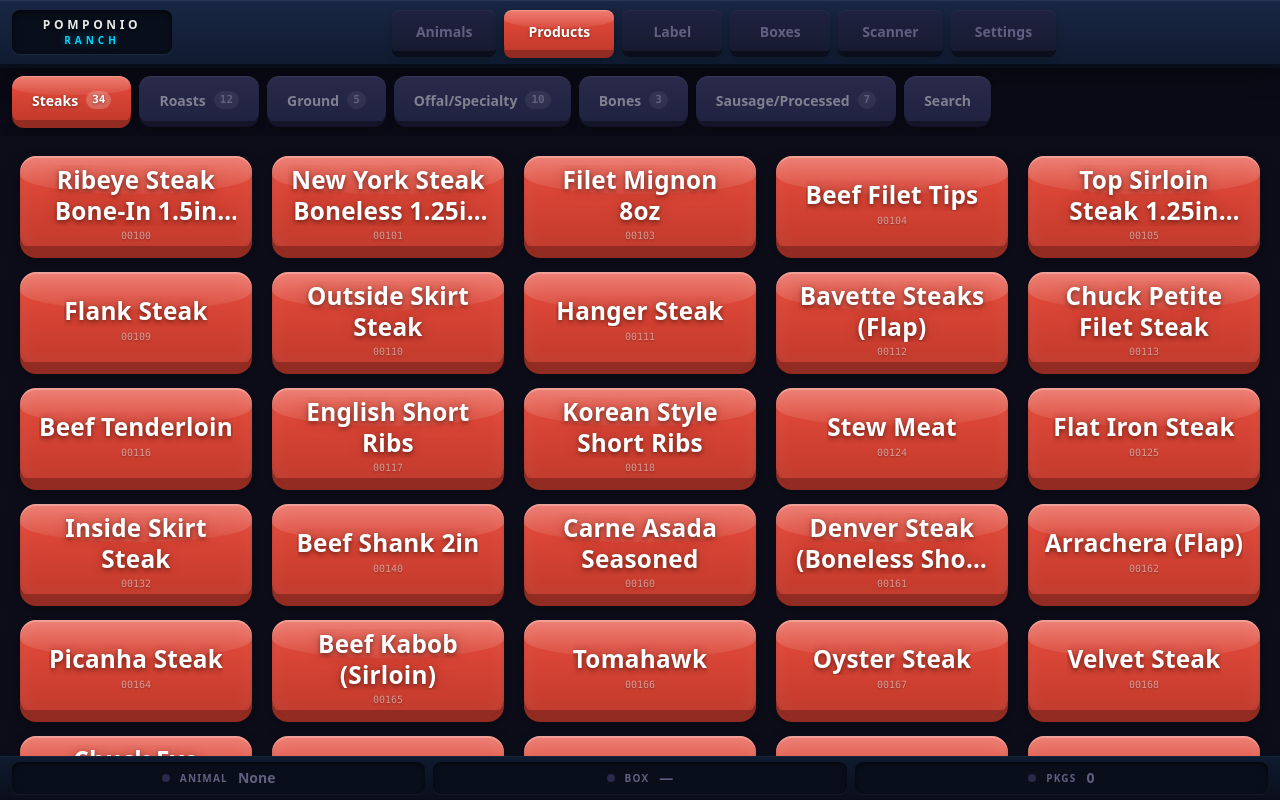
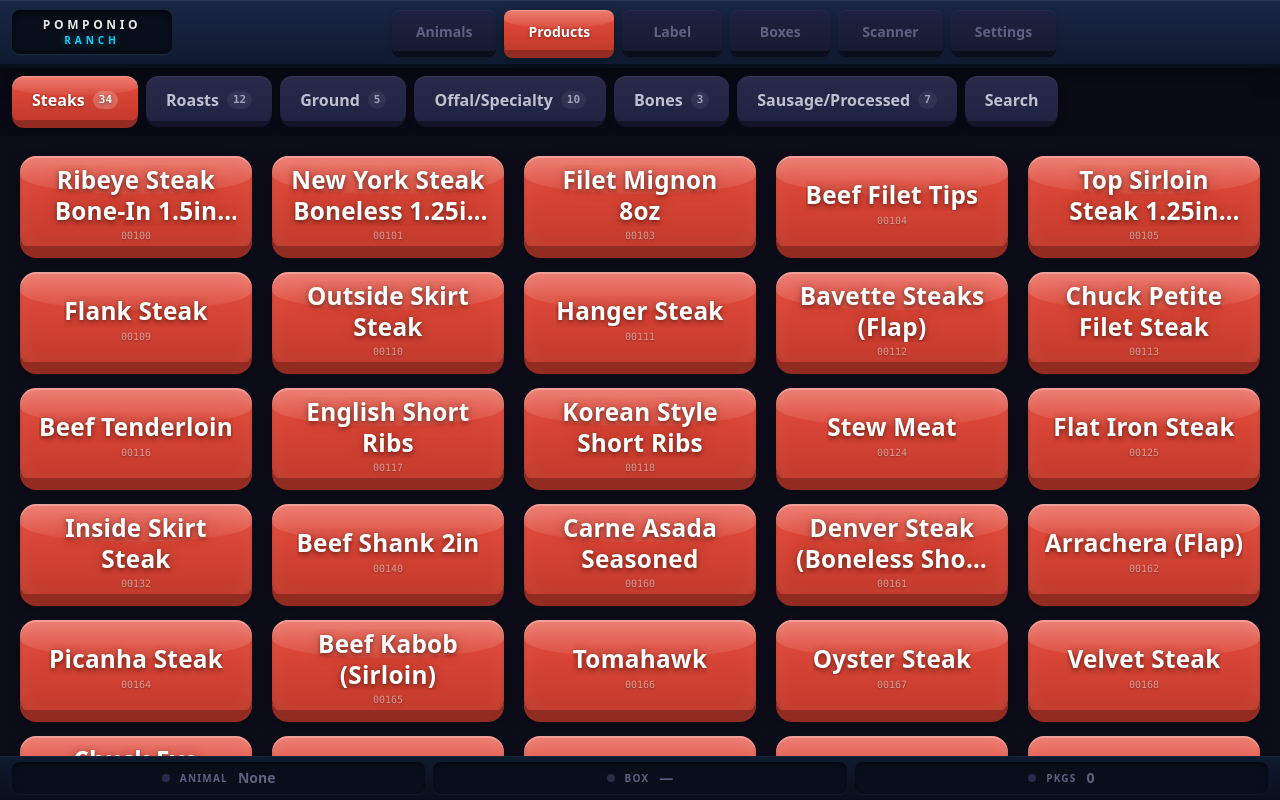
Before and after one commit to peterdepok/pomponio-labeling, a React (Vite) app: page / in a window 1280 px wide. Built offline with nearby package versions, Linux system fonts and the light colour scheme.

Commit message:
Brighten category tab text and increase font size for prominence
Inactive tab text: #808090 to #c0c0d0
Inactive count badge: #606080 to #a0a0b8
Font size: 14px to 16px on all category and search tabs

Co-Authored-By: Claude Opus 4.6 <noreply@anthropic.com>

```diff
--- a/src/web/screens/ProductsScreen.tsx
+++ b/src/web/screens/ProductsScreen.tsx
@@ -95,8 +95,8 @@ export function ProductsScreen({
                 boxShadow: isActive
                   ? `0 4px 0 0 ${colors.shadow}, 0 5px 12px rgba(0,0,0,0.3), inset 0 1px 0 rgba(255,255,255,0.2)`
                   : "0 3px 0 0 #141428, 0 4px 8px rgba(0,0,0,0.3), inset 0 1px 0 rgba(255,255,255,0.06)",
-                color: isActive ? "#ffffff" : "#808090",
-                fontSize: "14px",
+                color: isActive ? "#ffffff" : "#c0c0d0",
+                fontSize: "16px",
                 textShadow: isActive ? "0 1px 3px rgba(0,0,0,0.4)" : "none",
               }}
             >
@@ -114,7 +114,7 @@ export function ProductsScreen({
                 className="relative z-10 text-xs font-mono rounded-full px-1.5 py-0.5"
                 style={{
                   background: isActive ? "rgba(255,255,255,0.2)" : "rgba(255,255,255,0.06)",
-                  color: isActive ? "#ffffff" : "#606080",
+                  color: isActive ? "#ffffff" : "#a0a0b8",
                   fontSize: "11px",
                 }}
               >
@@ -135,8 +135,8 @@ export function ProductsScreen({
             boxShadow: isSearch
               ? "0 4px 0 0 #808080, 0 5px 12px rgba(0,0,0,0.3), inset 0 1px 0 rgba(255,255,255,0.4)"
               : "0 3px 0 0 #141428, 0 4px 8px rgba(0,0,0,0.3), inset 0 1px 0 rgba(255,255,255,0.06)",
-            color: isSearch ? "#1a1a2e" : "#808090",
-            fontSize: "14px",
+            color: isSearch ? "#1a1a2e" : "#c0c0d0",
+            fontSize: "16px",
           }}
         >
           {isSearch && <div className="game-gloss" />}
```
